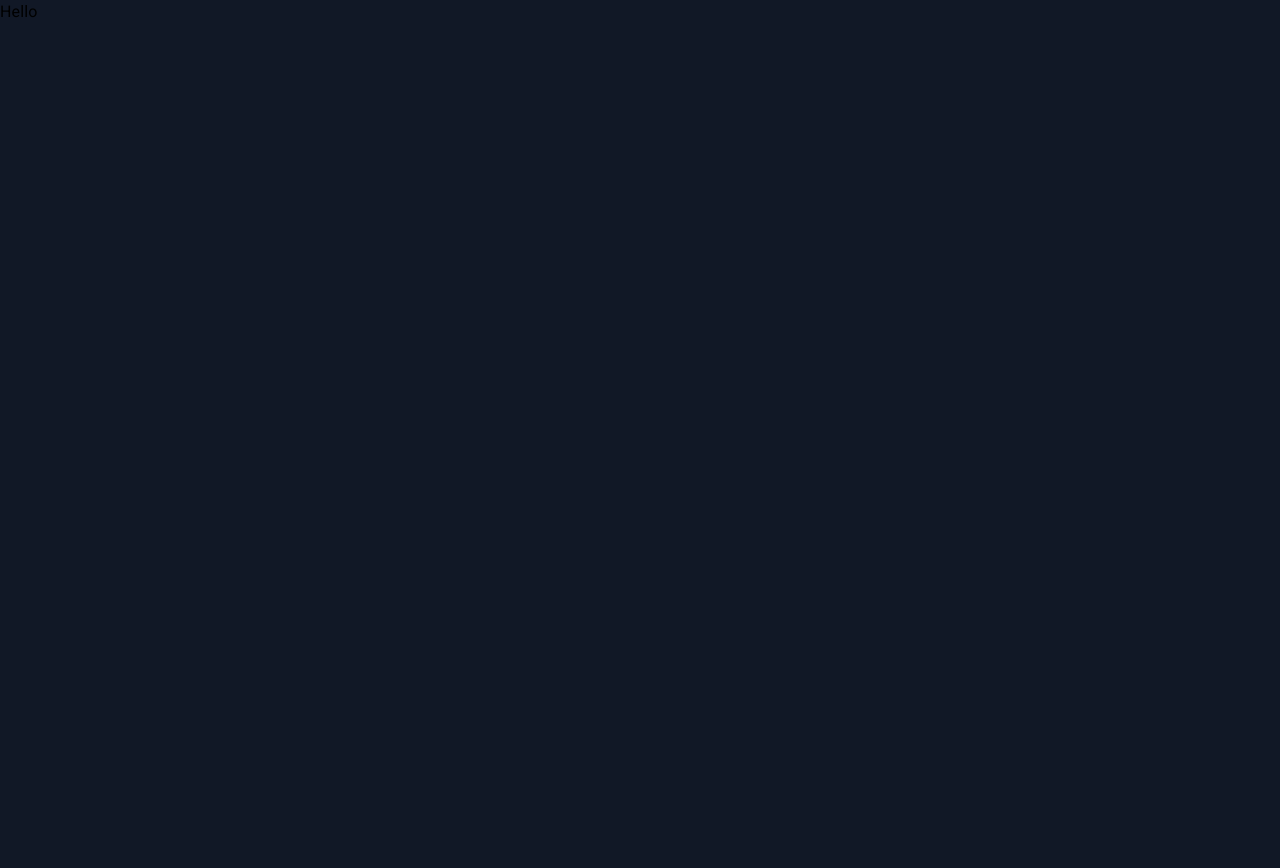
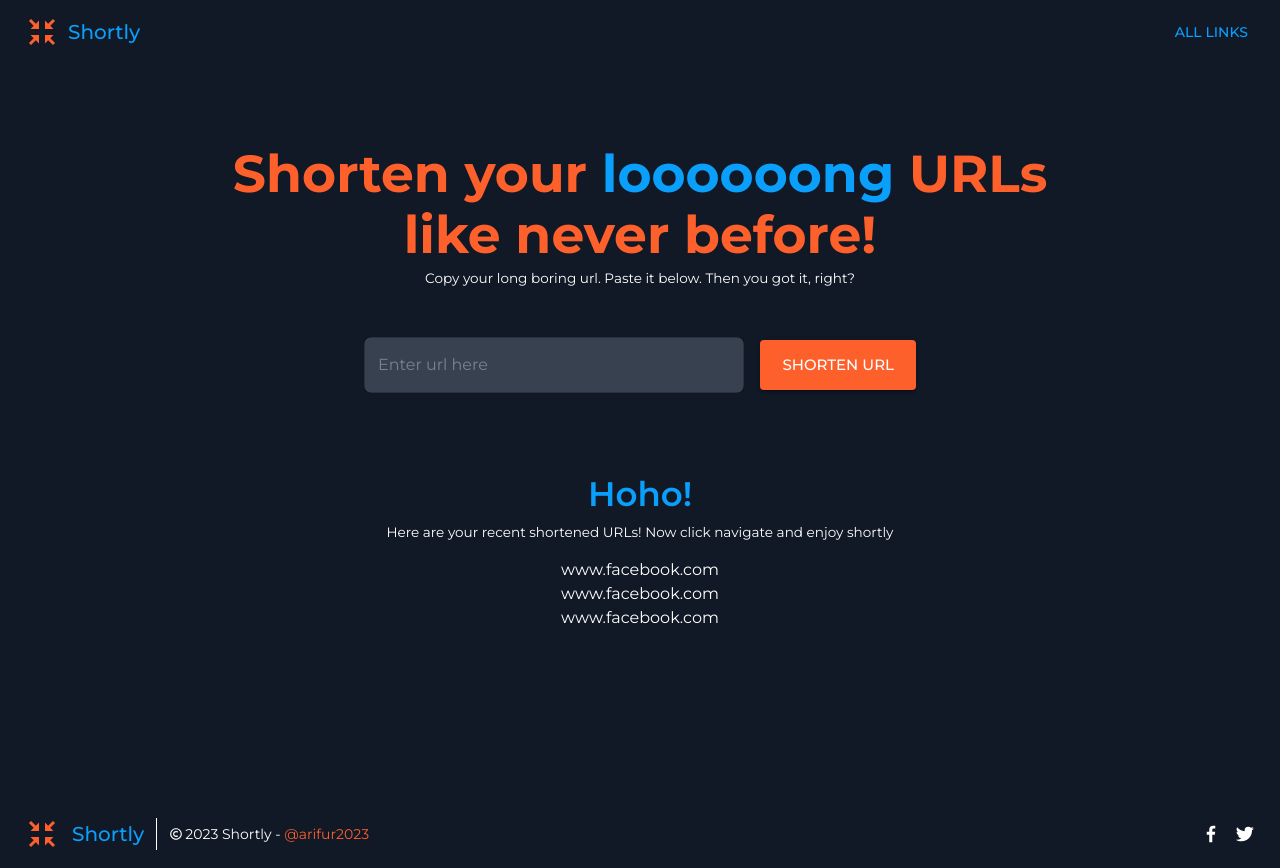
Before and after one commit to Arifur-Rahaman/shorty, a React (Vite) app: page / in a window 1280 px wide. Before the commit the page ends 800 px from the top, so only its background shows below. Built offline with nearby package versions, Linux system fonts and the light colour scheme.

Commit message:
Update: customized theme, completed layout, and completed Home

```diff
--- a/index.html
+++ b/index.html
@@ -5,7 +5,11 @@
   <meta charset="UTF-8" />
   <link rel="icon" type="image/svg+xml" href="/vite.svg" />
   <meta name="viewport" content="width=device-width, initial-scale=1.0" />
-  <link rel="stylesheet" href="https://fonts.googleapis.com/css?family=Roboto:300,400,500,700&display=swap" />
+  <link rel="preconnect" href="https://fonts.googleapis.com">
+  <link rel="preconnect" href="https://fonts.gstatic.com" crossorigin>
+  <link
+    href="https://fonts.googleapis.com/css2?family=Montserrat:ital,wght@0,100;0,200;0,300;0,400;0,500;0,600;0,700;0,800;0,900;1,100&display=swap"
+    rel="stylesheet">
   <title>Shorty</title>
 </head>
 
--- a/src/App.tsx
+++ b/src/App.tsx
@@ -1,9 +1,13 @@
-import { Typography } from '@mui/material'
-
+import MainLayout from "./layouts/MainLayout/MainLayout"
+import Home from "./pages/Home/Home"
+import {Routes , Route} from 'react-router-dom'
 function App() {
   return (
-    <Typography>Hello</Typography>
+    <MainLayout>
+      <Routes>
+        <Route path="/" element={<Home/>}/>
+      </Routes>
+    </MainLayout>
   )
 }
-
 export default App
--- a/src/index.css
+++ b/src/index.css
@@ -6,4 +6,5 @@
 
   body{
     background-color: #111826;
+    color: #FFF;
   }
--- /dev/null
+++ b/src/layouts/MainLayout/MainLayout.tsx
@@ -0,0 +1,50 @@
+import { Typography, Container, AppBar, Toolbar, Button, Box, Stack } from '@mui/material'
+import { useTheme } from '@mui/material/styles';
+import { BiCollapse, BiLogoFacebook, BiLogoTwitter, BiCopyright } from "react-icons/bi";
+
+interface Props {
+    children: JSX.Element[] | JSX.Element
+  }
+
+function MainLayout({children}:Props) {
+    const theme = useTheme()
+    const colorPrimary = theme.palette.primary.main
+    return (
+        <Container maxWidth='xl'>
+            <Box sx={{ minHeight: '100vh' }}>
+                {/* --------Header Start------- */}
+                <AppBar position="static" elevation={0} sx={{ background: 'transparent', mb: '5rem' }}>
+                    <Toolbar disableGutters={true}>
+                        <BiCollapse size={36} style={{ marginRight: '0.5rem', color: `${colorPrimary}` }} />
+                        <Typography color={'secondary'} variant="h6" component="div" sx={{ flexGrow: 1, }}>
+                            Shortly
+                        </Typography>
+                        <Button color="secondary">All links</Button>
+                    </Toolbar>
+                </AppBar>
+                {/* --------Header End------- */}
+                {children}
+            </Box>
+
+            {/* --------Footer Start------- */}
+            <Stack direction={'row'} gap={'0.75rem'} alignItems={'center'} sx={{ padding: '1rem 0' }}>
+                <BiCollapse size={36} style={{ color: `${colorPrimary}` }} />
+                <Typography color={'secondary'} variant="h6" component="div">
+                    Shortly
+                </Typography>
+                <Box sx={{ height: '2rem', width: '0.0625rem', background: '#fff' }} />
+                <Stack direction={'row'} gap={'0.125rem'} alignItems={'center'} sx={{ flexGrow: 1, }}>
+                    <BiCopyright size={14} />
+                    <Typography variant='body2'>
+                        2023 Shortly - <span style={{ color: `${colorPrimary}` }}>@arifur2023</span>
+                    </Typography>
+                </Stack>
+                <BiLogoFacebook size={22} />
+                <BiLogoTwitter size={22} />
+            </Stack>
+            {/* --------Footer End------- */}
+        </Container>
+    )
+}
+
+export default MainLayout
--- a/src/main.tsx
+++ b/src/main.tsx
@@ -2,9 +2,15 @@ import React from 'react'
 import ReactDOM from 'react-dom/client'
 import App from './App.tsx'
 import './index.css'
-
+import { ThemeProvider } from '@mui/material/styles';
+import { BrowserRouter } from 'react-router-dom';
+import theme from './theme.ts'
 ReactDOM.createRoot(document.getElementById('root')!).render(
   <React.StrictMode>
-    <App />
+    <ThemeProvider theme={theme}>
+      <BrowserRouter>
+        <App />
+      </BrowserRouter>
+    </ThemeProvider>
   </React.StrictMode>,
 )
--- /dev/null
+++ b/src/pages/Home/Home.tsx
@@ -0,0 +1,105 @@
+import { Typography, Container, Button, Grid, TextField, Box} from '@mui/material'
+import { useTheme } from '@mui/material/styles';
+// import { motion } from 'framer-motion';
+
+function Home() {
+  const theme = useTheme()
+  const colorSecondary = theme.palette.secondary.main
+  return (
+    <>
+      <Typography
+        variant='h3'
+        align='center'
+        color={'primary'}
+        sx={{ fontWeight: '700', mb: '0.25rem', fontSize: '3.25rem' }}
+      >
+        Shorten your <span style={{ color: `${colorSecondary}` }}>loooooong</span> URLs <br /> like never before!
+      </Typography>
+      <Typography
+        variant="body2"
+        align='center'
+        color={'white'}
+        sx={{
+          display: 'block',
+          fontWeight: 400,
+          fontSize: '0.85rem',
+          mb: '3rem'
+        }}
+      >
+        Copy your long boring url. Paste it below. Then you got it, right?
+      </Typography>
+      <Container maxWidth='sm' sx={{ mb: '5rem' }}>
+        <Grid container spacing={2} alignItems={'center'}>
+          <Grid item flex={1}>
+            <TextField
+              variant="outlined"
+              fullWidth
+              sx={{
+                "& .MuiInputBase-root": {
+                  color: '#d8dbdf'
+                },
+                '&:focus-within fieldset, &:focus-visible fieldset': {
+                  border: 'none !important',
+                },
+                background: '#374150',
+                borderRadius: '8px'
+              }}
+              inputProps={{
+                autoComplete: 'off',
+              }}
+              placeholder='Enter url here'
+            />
+          </Grid>
+          <Grid item>
+            <Button
+              variant='contained'
+              color={'primary'}
+              size='large'
+              sx={{ paddingTop: '12px', paddingBottom: '12px' }}
+            >
+              Shorten url
+            </Button>
+          </Grid>
+        </Grid>
+        {/* <motion.a
+          href="https://example.com"
+          target="_blank"
+          rel="noopener noreferrer"
+          style={{
+            animation: 'blinking 1s infinite',
+          }}
+        >
+          Click Me!
+        </motion.a> */}
+      </Container>
+      <Box>
+        <Typography
+          variant='h4'
+          align='center'
+          color={'secondary'}
+          sx={{ fontWeight: 600, mb: '0.5rem' }}
+        >
+          Hoho!
+        </Typography>
+        <Typography
+          align='center'
+          variant="body2"
+          color={'white'}
+          sx={{
+            display: 'block',
+            fontWeight: 400,
+            fontSize: '0.85rem',
+            mb: '1rem'
+          }}
+        >
+          Here are your recent shortened URLs! Now click navigate and enjoy shortly
+        </Typography>
+        <Typography textAlign={'center'}>www.facebook.com</Typography>
+        <Typography textAlign={'center'}>www.facebook.com</Typography>
+        <Typography textAlign={'center'}>www.facebook.com</Typography>
+      </Box>
+    </ >
+  )
+}
+
+export default Home
--- /dev/null
+++ b/src/theme.ts
@@ -0,0 +1,20 @@
+import { createTheme } from '@mui/material/styles';
+const theme = createTheme({
+    palette: {
+      primary: {
+        main: '#fe602c',
+      },
+      secondary: {
+        main: '#0a9ffb',
+      },
+    },
+
+    typography: {
+      fontFamily: [
+        'Montserrat',
+        'sans-serif',
+      ].join(','),
+    },
+  });
+
+  export default theme
```
Also changed, not shown: package.json (+6 -2 lines), 2 other files (tests, documents, lock files or other folders).
